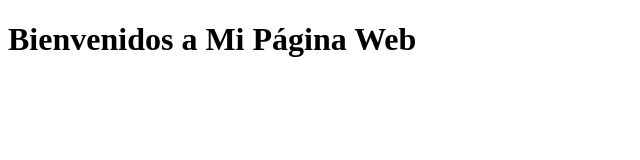
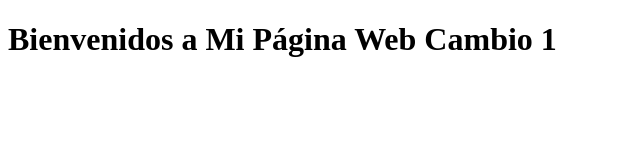
Before and after one commit to luiszapa33/coursera-test, a plain HTML site: page index.html in a window 1280 px wide. Shown: the whole page, without its empty margins (0-640 px from the left). Drawn offline with Linux system fonts and the light colour scheme.

Commit message:
Small change

```diff
--- a/index.html
+++ b/index.html
@@ -4,6 +4,6 @@
     <title>Mi Página Personal</title>
   </head>
   <body>
-    <h1>Bienvenidos a Mi Página Web</h1>
+    <h1>Bienvenidos a Mi Página Web Cambio 1</h1>
   </body>
 </html>
```
